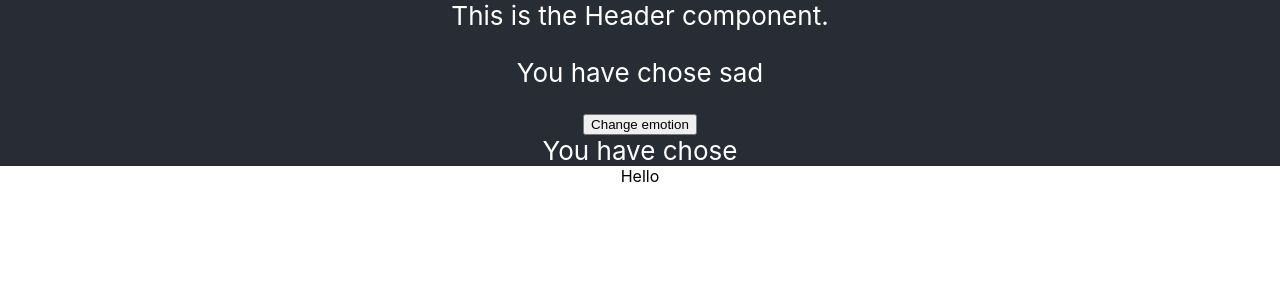
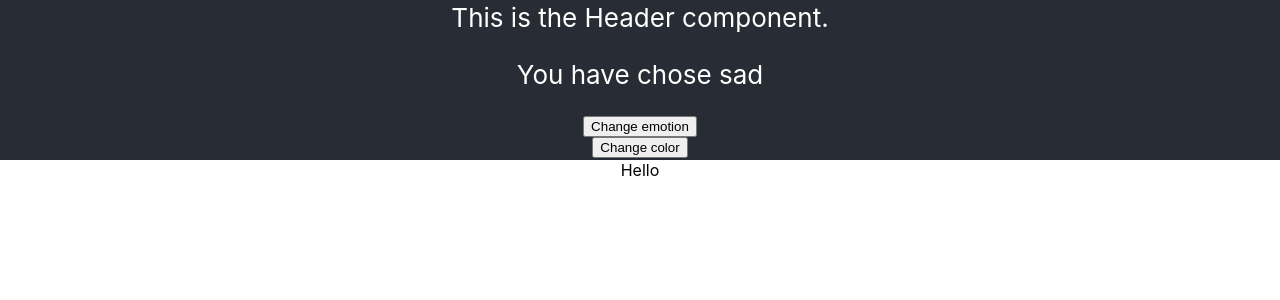
Before and after one commit to arelymartinez16/Experimenting-React-New-Pc, a React (Create React App) app: page / in a window 1280 px wide. Shown: the top 300 px of the page. Built offline with nearby package versions, Linux system fonts and the light colour scheme.

Commit message:
Created basic event handling functions

```diff
--- a/src/App.js
+++ b/src/App.js
@@ -6,13 +6,19 @@ const Header = () => {
   const [emotion, setEmotion] = useState("sad");
   const [headerColor, setHeaderColor] = useState("#282c34");
 
+  const handleColor = () => {
+    setHeaderColor("gray");
+    // let h = document.getElementsByClassName()
+    console.log(headerColor)
+  }
+
   return (
     <>
       <header className="App-header">
         This is the Header component.
         <p>You have chose {emotion}</p>
         <button onClick={() => setEmotion("happy")}>Change emotion</button>
-        You have chose
+        <button onClick={() => handleColor()}>Change color</button>
       </header>
     </>
   );
```
